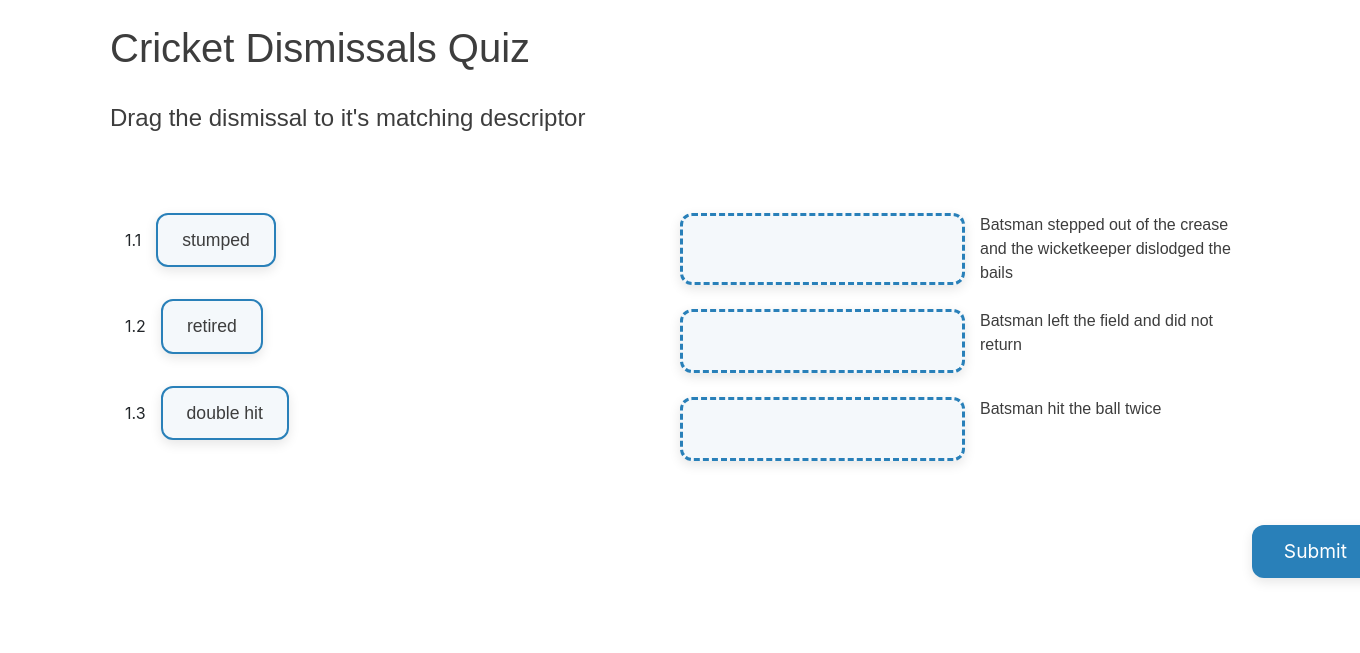
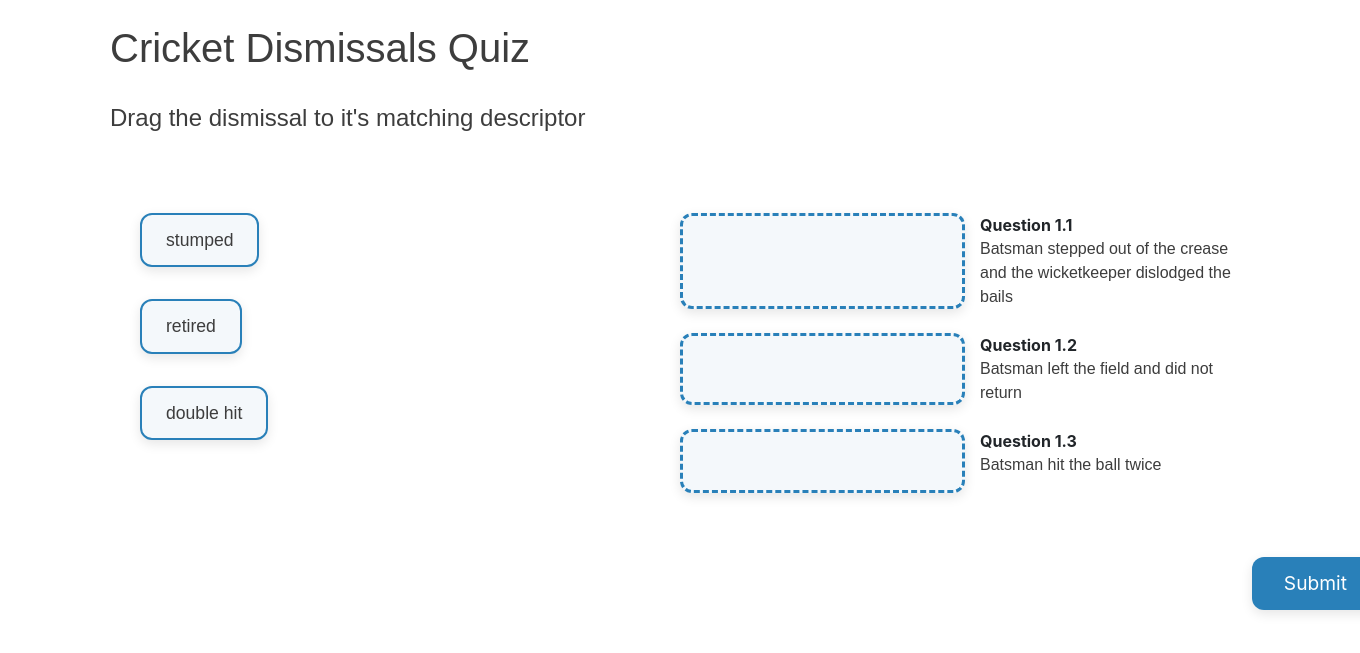
Before and after one commit to ltxom/COMS4170-Cricket-Dismissals, a Flask app: page /quiz in a window 1360 px wide. Shown: the part 84-737 px from the top of the page. Run offline with Flask 3, Linux system fonts and the light colour scheme; some libraries are stand-ins or nearby versions.

Commit message:
moving question number

```diff
--- a/static/quiz.css
+++ b/static/quiz.css
@@ -342,3 +342,7 @@
 .quiz-number{
     padding: 15px;
 }
+
+.fw-bold{
+    font-weight: 700!important;
+}
--- a/static/quiz.js
+++ b/static/quiz.js
@@ -1,7 +1,7 @@
-function addDismissal(dismissal, index, quizIndex) {
+function addDismissal(dismissal) {
     let row = $("<div class='row'></div>");
 
-    let numberCol = $("<div class='quiz-number'></div>").text(`${quizIndex + 1}.${index + 1}`);
+    let numberCol = $("<div class='quiz-number'></div>");
     let dismissalElement = $("<div class='dismissal'></div>").text(dismissal);
 
     dismissalElement.data("originalParent", "#quiz-dismissals");
@@ -21,7 +21,7 @@ function addDismissal(dismissal, index, quizIndex) {
 }
 
 
-function addDescriptor(descriptor, type) {
+function addDescriptor(descriptor, type, index, quizIndex) {
     let row = $("<div class='row'></div>");
 
     let col1 = $("<div class='col-6 droppable-area'></div>");
@@ -34,8 +34,18 @@ function addDescriptor(descriptor, type) {
         descriptor_class = $("<div class='descriptor'></div>").text(descriptor);
         $('#instruction').text("Drag the dismissal to it's matching descriptor")
     }
+    title_row = $("<div class='title-row fw-bold'></div>");
+    title_row.append($("<div class='title'>Descriptor</div>"));
+    title_row.text(`Question ${quizIndex + 1}.${index + 1}`)
+    col2.append(title_row);
+    col2.append(descriptor_class);
 
-    col2.append(descriptor_class);
+    title_row = $("<div class='row title-row'></div>");
+
+    descriptor_row = $("<div class='row'></div>");
+    //descriptor_row.append(descriptor_class);
+    //
+    //col2.append(descriptor_row);
 
     // Make col1 a droppable area
     col1.droppable({
@@ -71,11 +81,11 @@ function addDescriptor(descriptor, type) {
 
 function populate_quiz_page(content, quizIndex) {
     content.dismissals.forEach(function(dismissal, i) {
-        addDismissal(dismissal, i, quizIndex);
+        addDismissal(dismissal);
     });
 
     content.descriptors.forEach(function(descriptor, i) {
-        addDescriptor(descriptor, content.descriptor_type);
+        addDescriptor(descriptor, content.descriptor_type, i, quizIndex);
     });
 }
 
```
